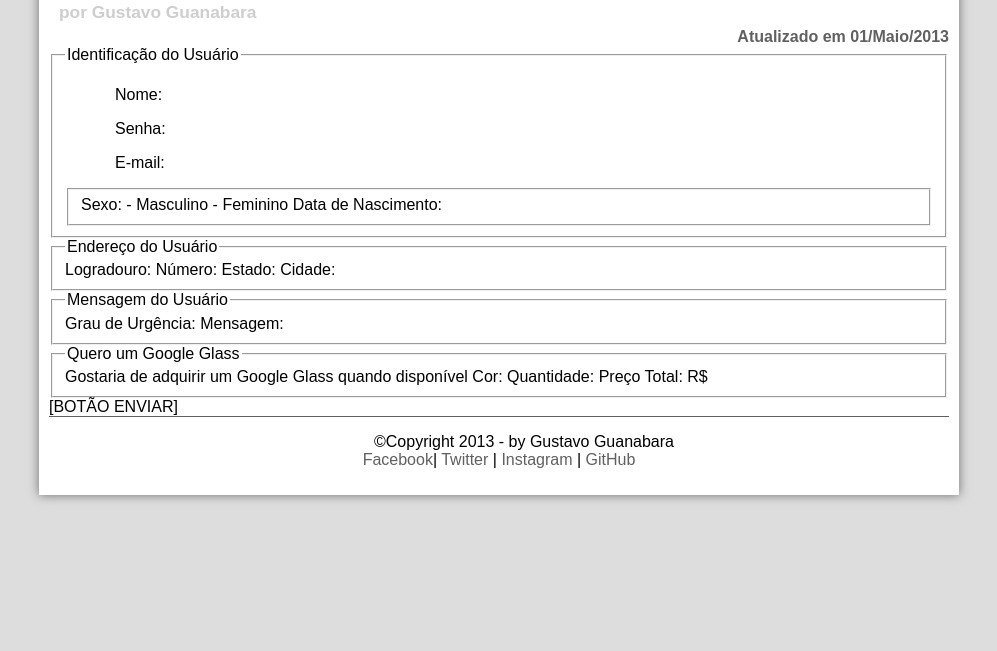
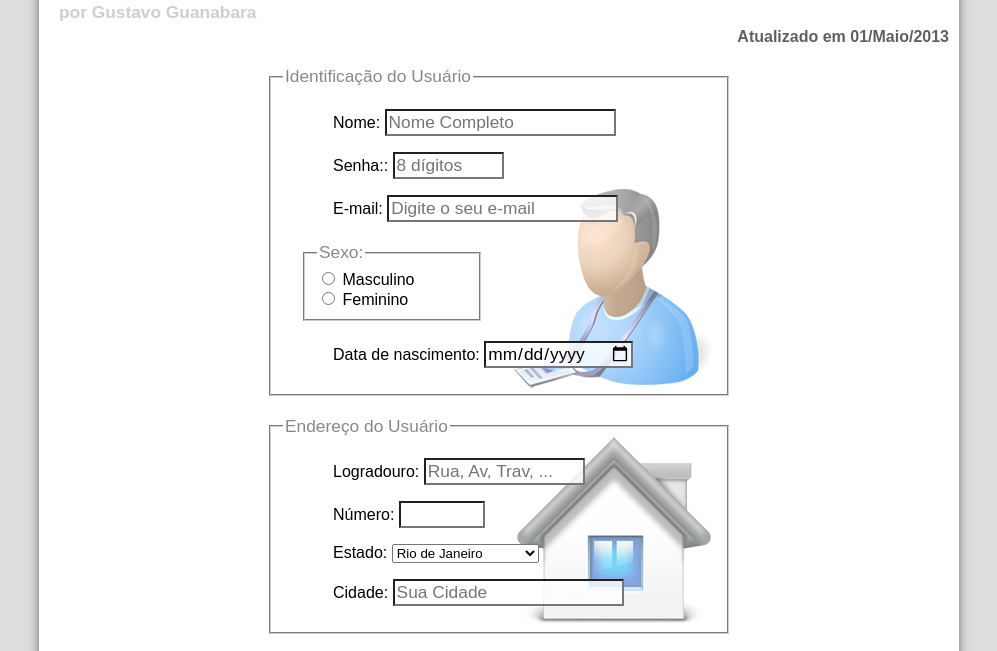
Before and after one commit to lucasmartinsribeiro/Curso-Html5-Css3, a plain HTML site: page fale-conosco.html in a window 1280 px wide. Shown: the part 276-927 px from the top of the page, without its empty margins (141-1138 px from the left). Before the commit the page ends 800 px from the top, so only its background shows below. Drawn offline with Linux system fonts and the light colour scheme.

Commit message:
Site finalizado

```diff
--- a/_css/form.css
+++ b/_css/form.css
@@ -0,0 +1,47 @@
+form{
+    width: 500px;
+    margin: auto;
+}
+
+input, textarea{
+    font-family: sans-serif;
+    font-weight: normal;
+    font-size: 13pt;
+    background-color: rgba(255,255,255, 0.8);
+}
+
+input:hover, textarea:hover{
+    background-color: #dddddd;
+}
+
+legend{
+    color: #888888;
+    font-size: bold;
+    font-size: 13pt;
+    font-family: sans-serif;
+}
+
+fieldset{
+    border-color: #cecece;
+    margin: 20px;
+}
+
+fieldset#sexo{
+    width: 150px;
+}
+
+fieldset#usuario{
+    background: url("../_imagens/icone-contato.png") no-repeat 95% 95%;
+}
+
+fieldset#endereco{
+    background: url("../_imagens/icone-endereco.png") no-repeat 95% 95%;
+}
+
+fieldset#mensagem{
+    background: url("../_imagens/icone-mensagem.png") no-repeat 95% 95%;
+}
+
+fieldset#pedido{
+    background: url("../_imagens/icone-pagamento.png") no-repeat 95% 95%;
+}
--- a/_javascript/funcoes.js
+++ b/_javascript/funcoes.js
@@ -1,3 +1,9 @@
 function mudaFoto(foto){
     document.getElementById("icone").src = foto
 }
+
+function calc_total(){
+    var qtd = parseInt(document.getElementById('cQtd').value)
+    tot = qtd * 1500
+    document.getElementById('cTot').value = tot
+}
--- a/fale-conosco.html
+++ b/fale-conosco.html
@@ -65,42 +65,90 @@
                         <h3 class="direita">Atualizado em 01/Maio/2013 </h3>
                     </header>
 
-                   <form action="">
+                   <form method="post" id="fContato" action="mailto:contato@cursoemvideo.com" oninput="calc_total();">
                         <fieldset id="usuario">
                            <legend>Identificação do Usuário</legend>
-                            <p>Nome: </p>
-                            <p>Senha: </p>
-                            <p>E-mail: </p>
-                            <fieldset id="sexo">Sexo:
-                                - Masculino
-                                - Feminino
-                            Data de Nascimento:
+                            <p> <label for="cNome">Nome:</label>
+                            <input type="text" name="cNome" id="cNome" size="20" maxlength="30" placeholder="Nome Completo"> </p>
+
+                            <p> <label for="cSenha">Senha::</label>
+                            <input type="password" name="tSenha" id="cSenha" size="8" maxlength="8" placeholder="8 dígitos"> </p>
+
+                            <p> <label for="cEmail">E-mail:</label>
+                            <input type="email" name="tEmail" id="cEmail" size="20" maxlength="40" placeholder="Digite o seu e-mail"> </p>
+
+                            <fieldset id="sexo">
+                                <legend>Sexo: </legend>
+                                 <input type="radio" name="tSexo" id="cMasc"> <label for="cMasc">Masculino</label>
+                                 <br>
+                                 <input type="radio" name="tSexo" id="cFem"> <label for="cFem">Feminino</label>
                             </fieldset>
+
+                            <p> <label for="cNasc">Data de nascimento:</label> <input type="date" name="tNasc" id="cNasc"></p>
                         </fieldset>
 
                         <fieldset id="endereco">
                             <legend> Endereço do Usuário </legend>
-                                Logradouro:
-                                Número:
-                                Estado:
-                                Cidade:
+                                <p> <label for="cRua">Logradouro:</label>
+                                <input type="text" name="tRua" id="cRua" size="13" maxlength="80" placeholder="Rua, Av, Trav, ..."> </p>
+
+                                <p> <label for="cNum">Número:</label>
+                                <input type="number" name="tNum" id="cNum" min="0" max="9999"> </p>
+
+                                <p> <label for="cEst">Estado:</label>
+                                 <select name="tEst" id="cEst">
+                                 <optgroup label="Região Sudeste">
+                                    <option value="RJ"> Rio de Janeiro</option>
+                                    <option value="SP"> São Paulo</option>
+                                    <option value="MG"> Minas Gerais</option>
+                                 </optgroup>
+
+                                 <optgroup label="Região Sul">
+                                    <option value="PR"> Paraná</option>
+                                    <option value="SC"> Santa Catarina</option>
+                                    <option value="RS"> Rio Grande do Sul</option>
+                                 </optgroup>
+
+                                 </select>
+                                </p>
+
+                               <p> <label for="cCid">Cidade:</label>
+                               <input type="text" name="tCid" id="cCid" size="20" maxlength="40" placeholder="Sua Cidade" list="cidades"> </p>
+                               <datalist id="cidades">
+                                    <option value="Rio de Janeiro"></option>
+                                    <option value="Nova Iguaçu"></option>
+                                    <option value="Niterói"></option>
+                                    <option value="Belford Roxo"></option>
+
+                               </datalist>
                         </fieldset>
 
                         <fieldset id="mensagem">
                             <legend>Mensagem do Usuário </legend>
-                                Grau de Urgência:
-                                Mensagem:
+                                <p> <label for="cUrg">Grau de Urgência:</label>
+                                Mín<input type="range" name="tUrg" id="cUrg" min="0" max="10" step="2">Max </p>
+
+                                <p> <label for="cMsg">Mensagem:</label>
+                                <textarea name="tMsg" id="cMsg" cols="35" rows="5" placeholder="Deixe aqui a sua mensagem"></textarea> </p>
                         </fieldset>
 
                         <fieldset id="pedido">
                             <legend>Quero um Google Glass </legend>
-                                Gostaria de adquirir um Google Glass quando disponível
-                                Cor:
-                                Quantidade:
-                                Preço Total: R$
+                                <p> <input type="checkbox" name="tPed" id="cPed" checked>
+                                <label for="cPed">Gostaria de adquirir um Google Glass quando disponível</label>
+                                </p>
+
+                                <p> <label for="cCor">Cor:</label>
+                                <input type="color" name="tCor" id="cCor"> </p>
+
+                                <p> <label for="cQtd">Quantidade:</label>
+                                <input type="number" name="tQtd" id="cQtd" min="0" max="5" value="0"> </p>
+
+                                <p> <label for="cTot">Preço total: R$:</label>
+                                <input type="text" name="tTot" id="cTot" placeholder="Total a pagar" readonly> </p>
                         </fieldset>
 
-                            [BOTÃO ENVIAR]
+                        <input type="image" name="tEnviar" src="_imagens/botao-enviar.png">
                     </form>
                 </article>
             </section>
```
